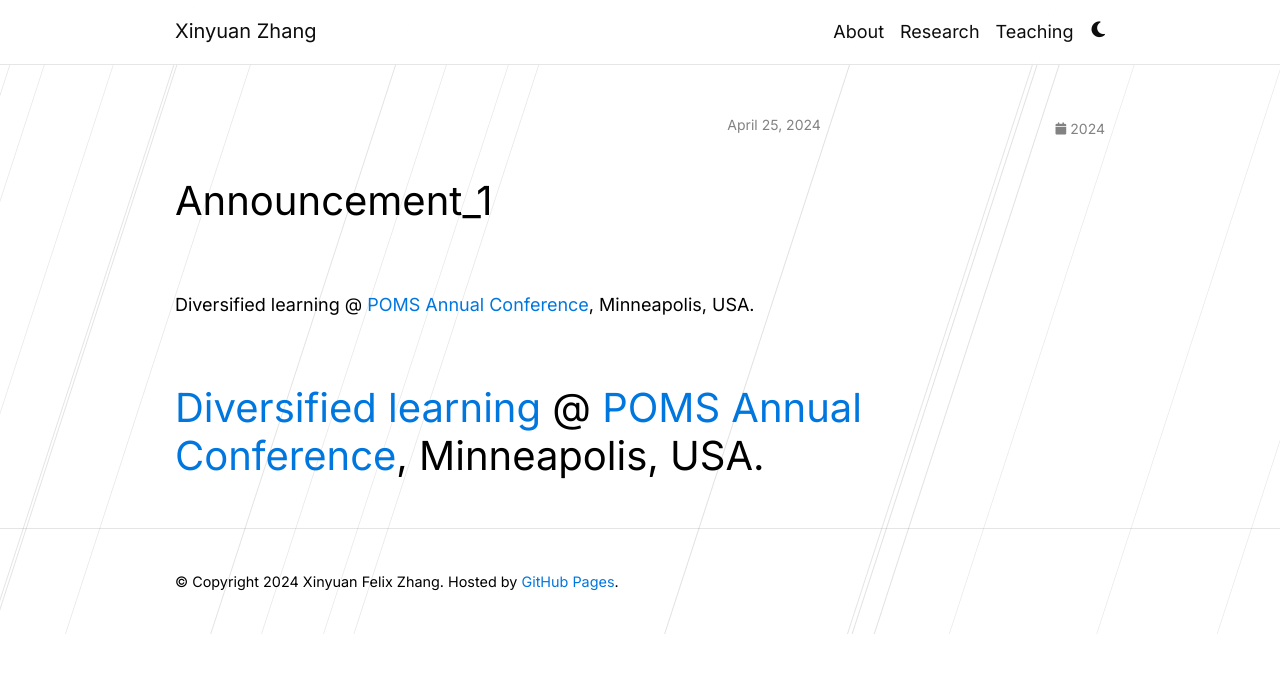
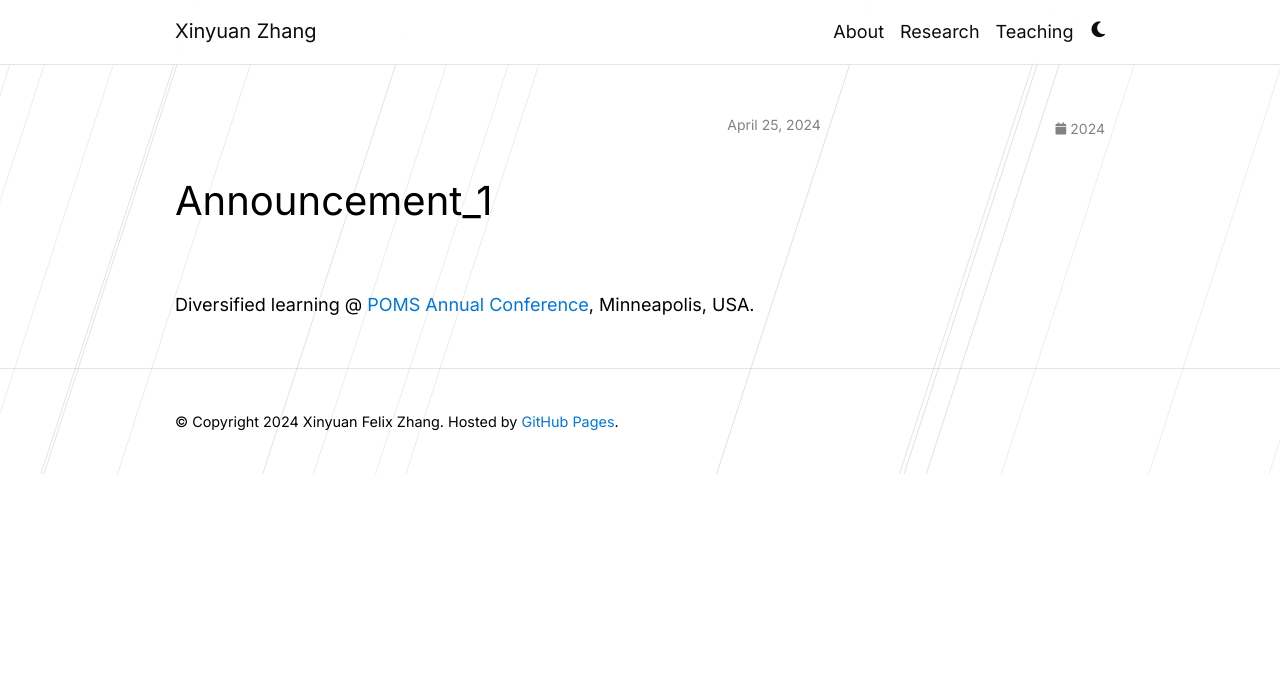
Before and after one commit to xyz2023ca/xyz2023ca.github.io, a Jekyll site: the page built from _news/announcement_1.md, in a window 1280 px wide. Shown: the top 673 px of the page. Built offline with Jekyll 4.4.1, drawn with Linux system fonts in a browser that asks for light colours; comment, search, counter and statistics services are not loaded; a style sheet for code colours, icons or effects is not loaded.

Commit message:
Update announcement_1.md

```diff
--- a/_news/announcement_1.md
+++ b/_news/announcement_1.md
@@ -3,8 +3,6 @@ layout: post
 date: 2024-04-25 15:59:00-0400
 inline: true
 related_posts: false
+#  <a href="https://xyz2023ca.github.io/publications/"> Diversified learning</a>   @ <a href="https://www.pinterest.com">POMS Annual Conference</a>, Minneapolis, USA
 ---
 Diversified learning  @ <a href="https://www.pinterest.com">POMS Annual Conference</a>, Minneapolis, USA.
-
-
-#  <a href="https://xyz2023ca.github.io/publications/"> Diversified learning</a>   @ <a href="https://www.pinterest.com">POMS Annual Conference</a>, Minneapolis, USA.
```
